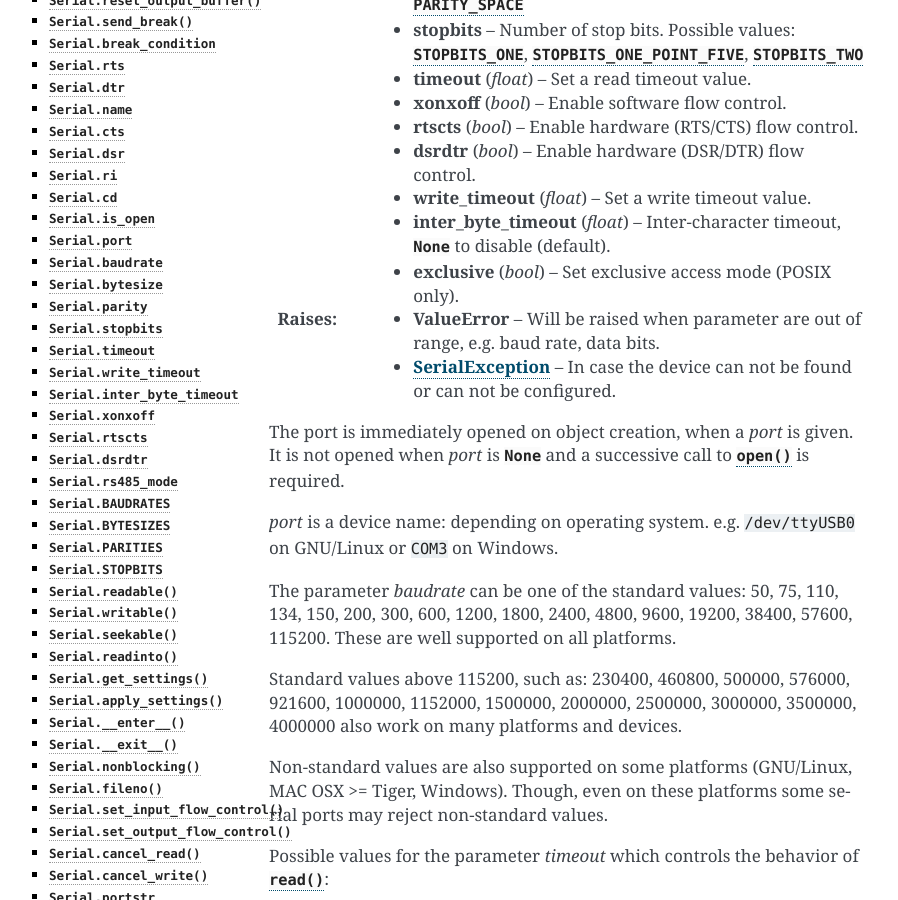
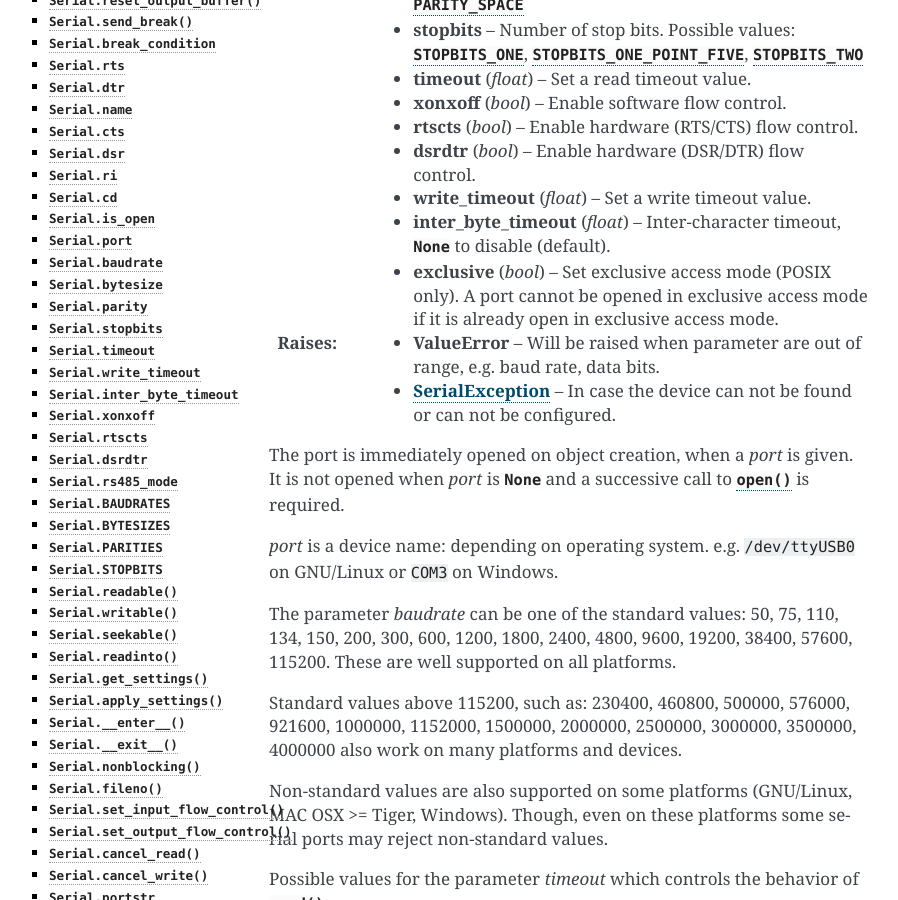
Before and after one commit to pyserial/pyserial, a Sphinx documentation site: the page built from documentation/pyserial_api.rst, in a window 1280 px wide and 900 px high, scrolled down 513 px. Shown: the whole window, without its empty margins (211-1109 px from the left). Built offline with Sphinx 7.4.7, drawn with Linux system fonts in a browser that asks for light colours.

Commit message:
Clarified meaning of exclusive access lock.

```diff
--- a/documentation/pyserial_api.rst
+++ b/documentation/pyserial_api.rst
@@ -54,7 +54,8 @@ Native ports
             Inter-character timeout, :const:`None` to disable (default).
 
         :param bool exclusive:
-            Set exclusive access mode (POSIX only).
+            Set exclusive access mode (POSIX only).  A port cannot be opened in
+            exclusive access mode if it is already open in exclusive access mode.
 
         :exception ValueError:
             Will be raised when parameter are out of range, e.g. baud rate, data bits.
```
